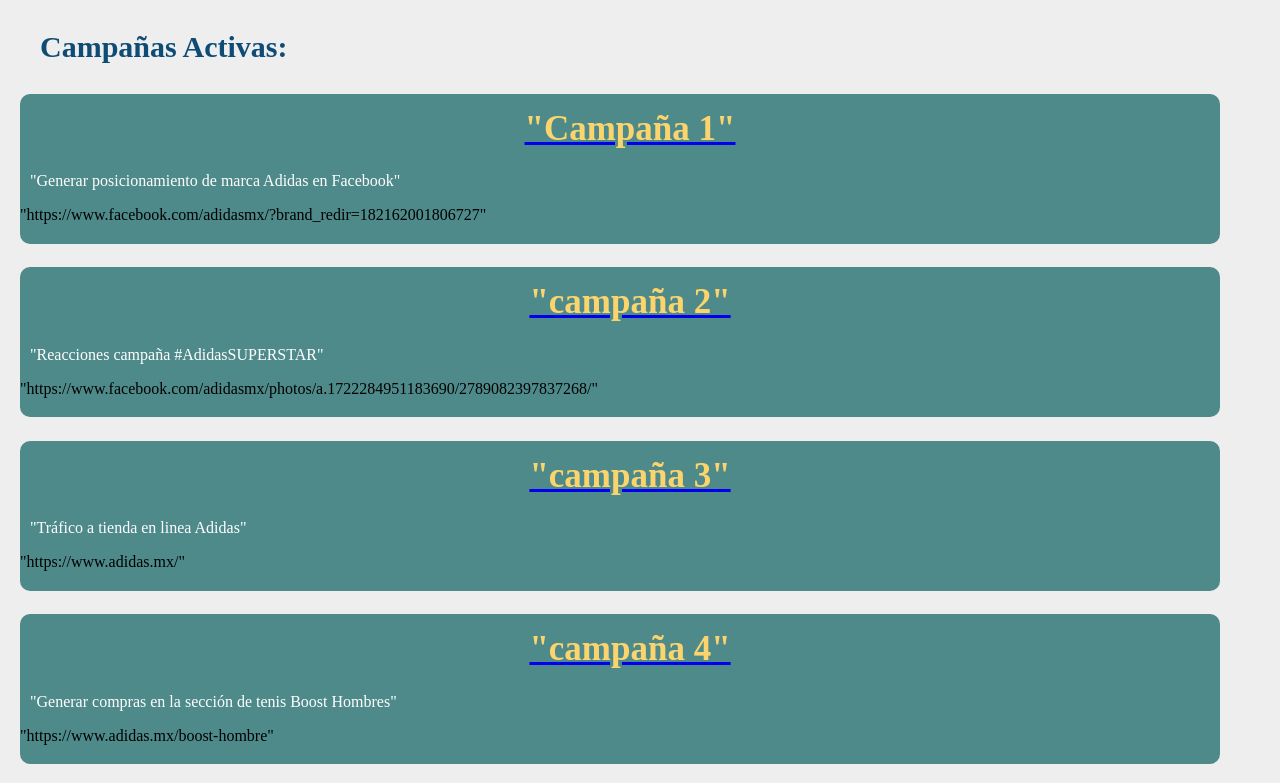
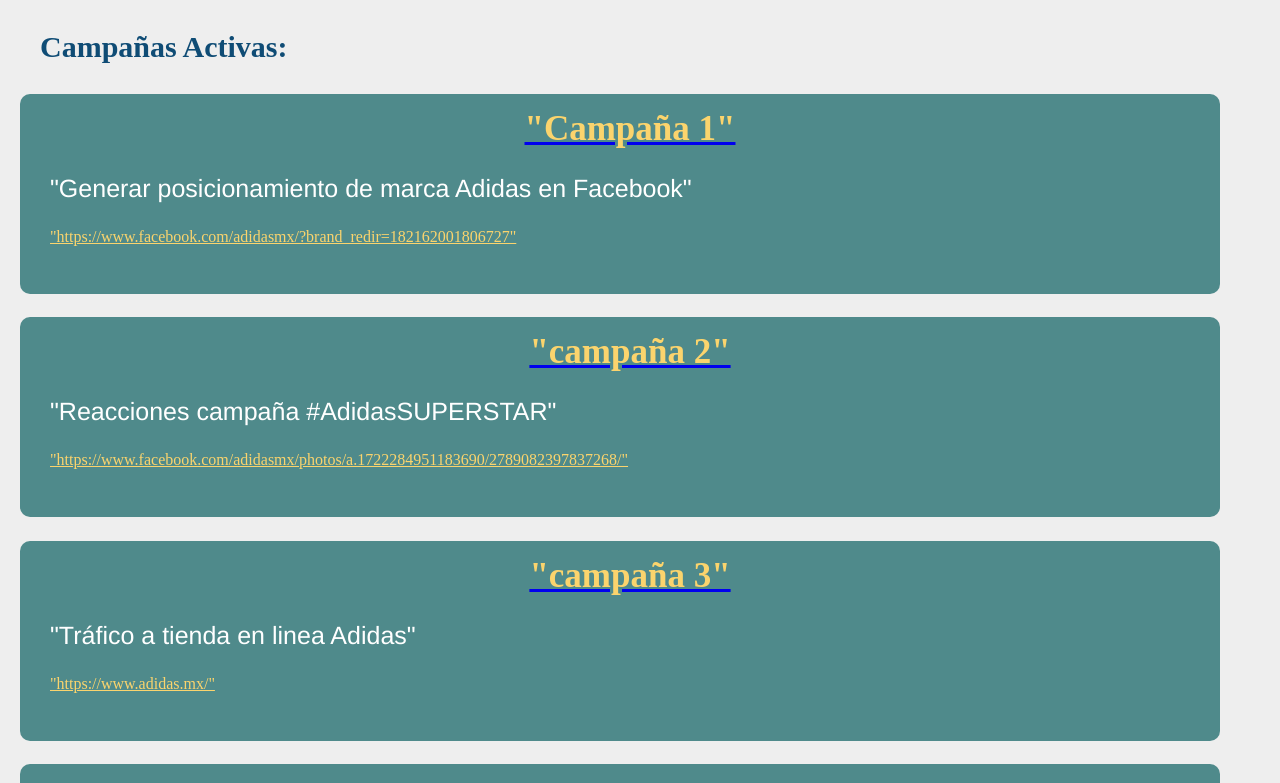
Before and after one commit to pauso92/front-appads, a React (Create React App) app: page /campaign/Adidas in a window 1280 px wide. Shown: the top 783 px of the page. Built offline with nearby package versions, Linux system fonts and the light colour scheme.

Commit message:
[add] Se agregan estilos

```diff
--- a/src/component/CampaignItem.js
+++ b/src/component/CampaignItem.js
@@ -34,7 +34,7 @@
                   <h1 className="titleCampaign">{JSON.stringify(i.title)}</h1>
                 </Link>
                 <h2 className="objList">{JSON.stringify(i.obj)}</h2>
-                <h3 className="objList">{JSON.stringify(i.link)}</h3>
+                <a className="objLink">{JSON.stringify(i.link)}</a>
               </div>
             </div>
           )
--- a/src/css/CampaignItem.css
+++ b/src/css/CampaignItem.css
@@ -10,7 +10,7 @@
     border-radius: 10px;
     margin-left: 20px;
     width: 1200px;
-    height: 150px;
+    height: 200px;
 }
 .titleCampaign{
     text-align: center;
@@ -21,8 +21,11 @@
     color:#fbd46d;
 }
 .objList{
-    margin-left: 10px;
+    margin-left: 30px;
     color: white;
+    font-size: 25px;
+    font-weight: 400;
+    font-family: 'Franklin Gothic Medium', 'Arial Narrow', Arial, sans-serif;
 }
 .wrapbutton{
     /* border: 1px solid red; */
@@ -43,6 +46,11 @@
     width: 500px;
     height: 60px;
 }
+.objLink{
+    text-decoration: underline;
+    color: #fbd46d;
+    margin-left: 30px;
+}
 .button:hover{
     cursor: progress;
 }
```
